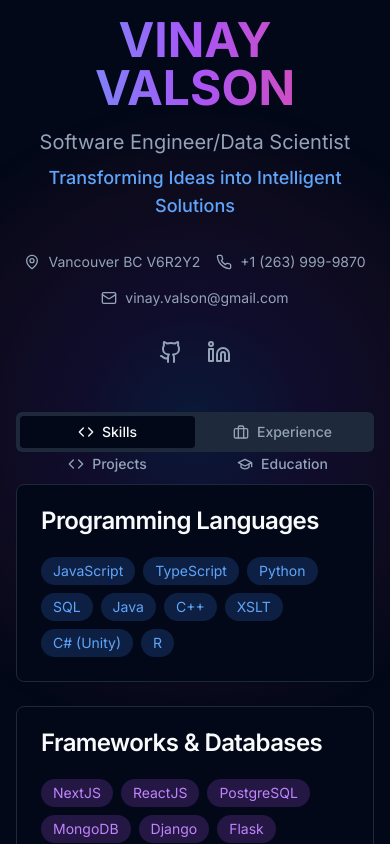
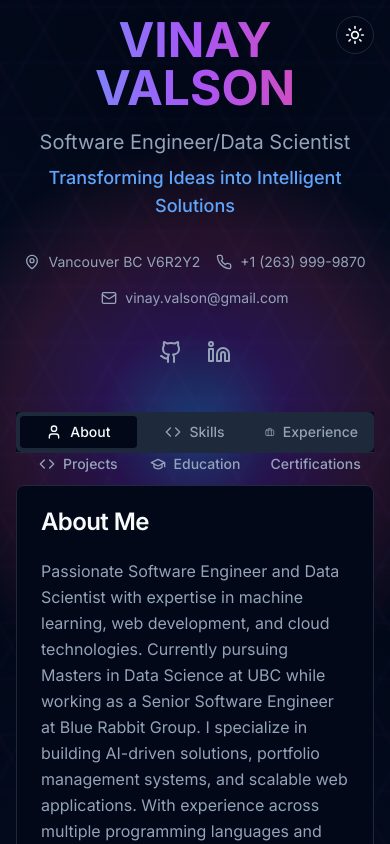
Before and after one commit to Vin-dictive/Vin-dictive.github.io, a Next.js app: page / in a window 390 px wide. Shown: the top 844 px of the page. Built offline with nearby package versions, Linux system fonts and the light colour scheme.

Commit message:
Updated with new layout

```diff
--- a/app/globals.css
+++ b/app/globals.css
@@ -4,6 +4,29 @@
 
 @layer base {
   :root {
+    --background: 0 0% 100%;
+    --foreground: 222.2 84% 4.9%;
+    --card: 0 0% 100%;
+    --card-foreground: 222.2 84% 4.9%;
+    --popover: 0 0% 100%;
+    --popover-foreground: 222.2 84% 4.9%;
+    --primary: 222.2 47.4% 11.2%;
+    --primary-foreground: 210 40% 98%;
+    --secondary: 210 40% 96%;
+    --secondary-foreground: 222.2 84% 4.9%;
+    --muted: 210 40% 96%;
+    --muted-foreground: 215.4 16.3% 46.9%;
+    --accent: 210 40% 96%;
+    --accent-foreground: 222.2 84% 4.9%;
+    --destructive: 0 84.2% 60.2%;
+    --destructive-foreground: 210 40% 98%;
+    --border: 214.3 31.8% 91.4%;
+    --input: 214.3 31.8% 91.4%;
+    --ring: 222.2 84% 4.9%;
+    --radius: 0.5rem;
+  }
+
+  .dark {
     --background: 222.2 84% 4.9%;
     --foreground: 210 40% 98%;
     --card: 222.2 84% 4.9%;
@@ -23,7 +46,6 @@
     --border: 217.2 32.6% 17.5%;
     --input: 217.2 32.6% 17.5%;
     --ring: 212.7 26.8% 83.9%;
-    --radius: 0.5rem;
   }
 }
 
@@ -43,10 +65,33 @@
   width: 100%;
   height: 100%;
   z-index: -1;
-  background: radial-gradient(circle at var(--mouse-x, 50%) var(--mouse-y, 50%),
-    rgba(59, 130, 246, 0.15) 0%,
-    rgba(147, 51, 234, 0.1) 25%,
-    rgba(236, 72, 153, 0.05) 50%,
-    transparent 70%);
-  transition: background 0.3s ease;
+  background:
+    radial-gradient(circle at var(--mouse-x, 50%) var(--mouse-y, 50%),
+      rgba(59, 130, 246, 0.4) 0%,
+      rgba(147, 51, 234, 0.25) 20%,
+      rgba(236, 72, 153, 0.15) 40%,
+      transparent 60%),
+    repeating-conic-gradient(from 0deg at 50% 50%,
+      transparent 0deg,
+      rgba(59, 130, 246, 0.03) 60deg,
+      transparent 120deg),
+    repeating-linear-gradient(0deg,
+      transparent,
+      transparent 50px,
+      rgba(147, 51, 234, 0.02) 52px,
+      rgba(147, 51, 234, 0.02) 54px,
+      transparent 56px),
+    repeating-linear-gradient(60deg,
+      transparent,
+      transparent 50px,
+      rgba(236, 72, 153, 0.02) 52px,
+      rgba(236, 72, 153, 0.02) 54px,
+      transparent 56px),
+    repeating-linear-gradient(120deg,
+      transparent,
+      transparent 50px,
+      rgba(59, 130, 246, 0.02) 52px,
+      rgba(59, 130, 246, 0.02) 54px,
+      transparent 56px);
+  transition: background 0.2s ease;
 }
--- a/app/page.tsx
+++ b/app/page.tsx
@@ -1,9 +1,10 @@
 "use client"
 
 import { motion } from 'framer-motion'
-import { Github, Linkedin, Mail, MapPin, Phone, Code, Briefcase, GraduationCap, Award } from 'lucide-react'
+import { Github, Linkedin, Mail, MapPin, Phone, Code, Briefcase, GraduationCap, Award, User, ExternalLink } from 'lucide-react'
 import { Tabs, TabsContent, TabsList, TabsTrigger } from '@/components/ui/tabs'
 import { Card, CardContent, CardDescription, CardHeader, CardTitle } from '@/components/ui/card'
+import ThemeToggle from '@/components/ThemeToggle'
 import profileData from '@/data/profile.json'
 
 export default function Home() {
@@ -11,6 +12,7 @@ export default function Home() {
 
   return (
     <div className="min-h-screen p-4 md:p-8">
+      <ThemeToggle />
       <div className="max-w-6xl mx-auto">
         {/* Hero Section */}
         <motion.div
@@ -72,10 +74,10 @@ export default function Home() {
             transition={{ delay: 1 }}
             className="flex justify-center gap-6 mb-12"
           >
-            <a href={`https://github.com/${personal.github}`} className="text-muted-foreground hover:text-blue-400 transition-colors">
+            <a href={`https://github.com/${personal.github}`} target="_blank" rel="noopener noreferrer" className="text-muted-foreground hover:text-blue-400 transition-colors">
               <Github className="w-6 h-6" />
             </a>
-            <a href={`https://linkedin.com/in/${personal.linkedin}`} className="text-muted-foreground hover:text-blue-400 transition-colors">
+            <a href={`https://linkedin.com/in/${personal.linkedin}`} target="_blank" rel="noopener noreferrer" className="text-muted-foreground hover:text-blue-400 transition-colors">
               <Linkedin className="w-6 h-6" />
             </a>
           </motion.div>
@@ -87,8 +89,13 @@ export default function Home() {
           animate={{ opacity: 1, y: 0 }}
           transition={{ duration: 0.8, delay: 0.4 }}
         >
-          <Tabs defaultValue="skills" className="w-full">
-            <TabsList className="grid w-full grid-cols-2 md:grid-cols-5 mb-8">
+          <Tabs defaultValue="about" className="w-full">
+            <div className="sticky top-0 z-40 bg-background/80 backdrop-blur-sm border-b mb-8">
+              <TabsList className="grid w-full grid-cols-3 md:grid-cols-6 p-1">
+                <TabsTrigger value="about" className="flex items-center gap-2">
+                  <User className="w-4 h-4" />
+                  About
+                </TabsTrigger>
                 <TabsTrigger value="skills" className="flex items-center gap-2">
                   <Code className="w-4 h-4" />
                   Skills
@@ -110,6 +117,25 @@ export default function Home() {
                   Certifications
                 </TabsTrigger>
               </TabsList>
+            </div>
+
+            {/* About Tab */}
+            <TabsContent value="about">
+              <motion.div
+                initial={{ opacity: 0, y: 20 }}
+                animate={{ opacity: 1, y: 0 }}
+                transition={{ delay: 0.2 }}
+              >
+                <Card>
+                  <CardHeader>
+                    <CardTitle>About Me</CardTitle>
+                  </CardHeader>
+                  <CardContent>
+                    <p className="text-muted-foreground leading-relaxed">{personal.about}</p>
+                  </CardContent>
+                </Card>
+              </motion.div>
+            </TabsContent>
 
             {/* Skills Tab */}
             <TabsContent value="skills">
@@ -189,9 +215,12 @@ export default function Home() {
                     animate={{ opacity: 1, y: 0 }}
                     transition={{ delay: index * 0.2 }}
                   >
-                    <Card>
+                    <Card className="cursor-pointer hover:shadow-lg hover:scale-[1.02] transition-all duration-300 group" onClick={() => window.open(exp.link, '_blank')}>
                       <CardHeader>
-                        <CardTitle>{exp.title}</CardTitle>
+                        <CardTitle className="flex items-center justify-between">
+                          {exp.title}
+                          <ExternalLink className="w-4 h-4 opacity-0 group-hover:opacity-100 transition-opacity" />
+                        </CardTitle>
                         <CardDescription>
                           {exp.company} • {exp.duration} • {exp.location}
                         </CardDescription>
@@ -218,9 +247,12 @@ export default function Home() {
                     animate={{ opacity: 1, scale: 1 }}
                     transition={{ delay: index * 0.1 }}
                   >
-                    <Card className="h-full">
+                    <Card className="h-full cursor-pointer hover:shadow-lg hover:scale-[1.02] transition-all duration-300 group" onClick={() => window.open(project.link, '_blank')}>
                       <CardHeader>
-                        <CardTitle>{project.name}</CardTitle>
+                        <CardTitle className="flex items-center justify-between">
+                          {project.name}
+                          <ExternalLink className="w-4 h-4 opacity-0 group-hover:opacity-100 transition-opacity" />
+                        </CardTitle>
                       </CardHeader>
                       <CardContent>
                         <p className="text-muted-foreground">{project.description}</p>
@@ -241,9 +273,12 @@ export default function Home() {
                     animate={{ opacity: 1, x: 0 }}
                     transition={{ delay: index * 0.2 }}
                   >
-                    <Card>
+                    <Card className="cursor-pointer hover:shadow-lg hover:scale-[1.02] transition-all duration-300 group" onClick={() => window.open(edu.link, '_blank')}>
                       <CardHeader>
-                        <CardTitle>{edu.degree}</CardTitle>
+                        <CardTitle className="flex items-center justify-between">
+                          {edu.degree}
+                          <ExternalLink className="w-4 h-4 opacity-0 group-hover:opacity-100 transition-opacity" />
+                        </CardTitle>
                         <CardDescription>
                           {edu.institution} • {edu.duration}
                         </CardDescription>
@@ -268,9 +303,10 @@ export default function Home() {
                     animate={{ opacity: 1, y: 0 }}
                     transition={{ delay: index * 0.1 }}
                   >
-                    <Card>
-                      <CardContent className="p-4">
-                        <p className="text-sm">{cert}</p>
+                    <Card className="cursor-pointer hover:shadow-lg hover:scale-[1.02] transition-all duration-300 group" onClick={() => window.open(cert.link, '_blank')}>
+                      <CardContent className="p-4 flex items-center justify-between">
+                        <p className="text-sm">{cert.name}</p>
+                        <ExternalLink className="w-4 h-4 opacity-0 group-hover:opacity-100 transition-opacity flex-shrink-0 ml-2" />
                       </CardContent>
                     </Card>
                   </motion.div>
--- /dev/null
+++ b/components/ThemeToggle.tsx
@@ -0,0 +1,40 @@
+"use client"
+
+import { Moon, Sun } from "lucide-react"
+import { useEffect, useState } from "react"
+
+export default function ThemeToggle() {
+  const [isDark, setIsDark] = useState(true)
+
+  useEffect(() => {
+    const theme = localStorage.getItem("theme")
+    if (theme === "light") {
+      setIsDark(false)
+      document.documentElement.classList.remove("dark")
+    } else {
+      setIsDark(true)
+      document.documentElement.classList.add("dark")
+    }
+  }, [])
+
+  const toggleTheme = () => {
+    if (isDark) {
+      document.documentElement.classList.remove("dark")
+      localStorage.setItem("theme", "light")
+      setIsDark(false)
+    } else {
+      document.documentElement.classList.add("dark")
+      localStorage.setItem("theme", "dark")
+      setIsDark(true)
+    }
+  }
+
+  return (
+    <button
+      onClick={toggleTheme}
+      className="fixed top-4 right-4 z-50 p-2 rounded-full bg-card border hover:bg-accent transition-colors"
+    >
+      {isDark ? <Sun className="w-5 h-5" /> : <Moon className="w-5 h-5" />}
+    </button>
+  )
+}
--- a/data/profile.json
+++ b/data/profile.json
@@ -8,7 +8,8 @@
     "email": "vinay.valson@gmail.com",
     "github": "Vin-dictive",
     "linkedin": "Vinay Valson",
-    "website": "Profile Page"
+    "website": "Profile Page",
+    "about": "Passionate Software Engineer and Data Scientist with expertise in machine learning, web development, and cloud technologies. Currently pursuing Masters in Data Science at UBC while working as a Senior Software Engineer at Blue Rabbit Group. I specialize in building AI-driven solutions, portfolio management systems, and scalable web applications. With experience across multiple programming languages and frameworks, I enjoy solving complex problems and creating innovative solutions that bridge the gap between data science and software engineering."
   },
   "skills": {
     "programmingLanguages": [
@@ -47,7 +48,8 @@
       "duration": "April 2024 - Present",
       "location": "Hong Kong, EU, India",
       "description": "Spearheading the design and integration of machine learning models into web platforms to develop systems for AI-driven portfolio management, web analytics, automated trading, asset-risk score framework, data ingestion pipeline and AI for crypto market analysis.",
-      "techStack": "Python, Django Restful Framework, ReactJS, Docker containers, Timescale - PostgreSQL, NextJS, MongoDB, Inngest - queue, Posthog - Web Analytics, Strapi, Slack bots, Github actions, GCP, Railway App, Clerk Authentication, PGP Keys, Postmark, AI Agent Framework Mastra, Reports generation using puppeteer"
+      "techStack": "Python, Django Restful Framework, ReactJS, Docker containers, Timescale - PostgreSQL, NextJS, MongoDB, Inngest - queue, Posthog - Web Analytics, Strapi, Slack bots, Github actions, GCP, Railway App, Clerk Authentication, PGP Keys, Postmark, AI Agent Framework Mastra, Reports generation using puppeteer",
+      "link": "https://bluerabbitgroup.com"
     },
     {
       "title": "Staff Consultant - Oracle Financial Services",
@@ -55,7 +57,8 @@
       "duration": "Aug 2021 - April 2024",
       "location": "Bangalore, India / Hong Kong",
       "description": "Collaborated with clients in Hong Kong, addressed issues, gathered requirements, and oversaw design and implementation of components like Fraud Detection, Foreign Exchange, Open API, roles and access management in Oracle Banking Digital Experience (OBDX) project.",
-      "techStack": "Java, UNIX, SQL, Web Services (SOAP and REST), OJET, Docker"
+      "techStack": "Java, UNIX, SQL, Web Services (SOAP and REST), OJET, Docker",
+      "link": "https://oracle.com/financial-services"
     },
     {
       "title": "Software Developer Intern",
@@ -63,29 +66,35 @@
       "duration": "Jan 2020 - Jul 2020",
       "location": "Pune, India",
       "description": "Developed a Bookmark widget for Ubuntu systems using Gnome toolkit, implemented as Chrome extension and Electron app. Tested and corrected Deal Management web application using MEAN stack.",
-      "techStack": "MEAN Stack, Gnome Toolkit, Chrome Extensions, Electron"
+      "techStack": "MEAN Stack, Gnome Toolkit, Chrome Extensions, Electron",
+      "link": "https://accops.com"
     }
   ],
   "projects": [
     {
       "name": "ARgorithm",
-      "description": "An open-source technology for visualizing data structures and algorithms in augmented reality created with Python-Flask, C#, Unity Game Engine, Google ARcore libraries, and GitHub for collaboration."
+      "description": "An open-source technology for visualizing data structures and algorithms in augmented reality created with Python-Flask, C#, Unity Game Engine, Google ARcore libraries, and GitHub for collaboration.",
+      "link": "https://github.com/Vin-dictive/ARgorithm"
     },
     {
       "name": "Profile Page",
-      "description": "Developed and deployed a personal profile page utilizing ReactJS for dynamic user interface and THREE.js for 3D graphics. Successfully hosted the project on GitHub Pages."
+      "description": "Developed and deployed a personal profile page utilizing ReactJS for dynamic user interface and THREE.js for 3D graphics. Successfully hosted the project on GitHub Pages.",
+      "link": "https://vin-dictive.github.io"
     },
     {
       "name": "Portfolio Optimization using Python",
-      "description": "Optimizing portfolios for optimal asset allocation using Genetic Algorithm and Efficiency frontier graph on Jupyter Notebook."
+      "description": "Optimizing portfolios for optimal asset allocation using Genetic Algorithm and Efficiency frontier graph on Jupyter Notebook.",
+      "link": "https://github.com/Vin-dictive/portfolio-optimization"
     },
     {
       "name": "RGB TO YUV conversion in High Performance Computing",
-      "description": "Made an RGB to YUV converter for videos using CUDA toolkit and python."
+      "description": "Made an RGB to YUV converter for videos using CUDA toolkit and python.",
+      "link": "https://github.com/Vin-dictive/rgb-yuv-converter"
     },
     {
       "name": "Hand Signs to Text Conversion App",
-      "description": "Implemented a Hand Signs to Text Conversion Android and Web App using Python-flask and Tensorflow.js."
+      "description": "Implemented a Hand Signs to Text Conversion Android and Web App using Python-flask and Tensorflow.js.",
+      "link": "https://github.com/Vin-dictive/hand-signs-converter"
     }
   ],
   "education": [
@@ -93,29 +102,50 @@
       "degree": "Masters - Data Science",
       "institution": "University of British Columbia, Vancouver, Canada",
       "duration": "Sep 2025 - present",
-      "details": "ML, AI, Python - Pandas, Numpy, R, Github, Academic Representative"
+      "details": "ML, AI, Python - Pandas, Numpy, R, Github, Academic Representative",
+      "link": "https://ubc.ca"
     },
     {
       "degree": "Bachelor of Engineering - Computer Engineering",
       "institution": "Army Institute of Technology, Savitribai Phule Pune University, India",
       "duration": "Jun 2017 - Jun 2021",
       "details": "DSA, OOP, OS, Web technologies, Computer architecture, ML, VR/AR",
-      "grade": "CGPA: 8.91 - First Class with Distinction"
+      "grade": "CGPA: 8.91 - First Class with Distinction",
+      "link": "https://aitpune.edu.in"
     },
     {
       "degree": "Higher Secondary School - CBSE",
       "institution": "The Greenhills Public School, Sultan Bathery, Kerala, India",
       "duration": "Jun 2015 - Jul 2017",
       "details": "Physics, Chemistry, Maths, Computer Science",
-      "grade": "Percentage: 91%"
+      "grade": "Percentage: 91%",
+      "link": "https://thegreenhillsschool.com"
     }
   ],
   "certifications": [
-    "IELTS - Academic English Proficiency Test - Overall Band Score 8 - CEFR - C1 (2024)",
-    "Python and Django Full Stack Web Developer Bootcamp (UDEMY) (2023)",
-    "Continuous Delivery & DevOps (Coursera) (2022)",
-    "Building Cloud Services with the Java Spring Framework (Coursera) (2021)",
-    "Java SE 8 Programming, Oracle WebLogic Server 12c (Oracle Certification) (2021)",
-    "Machine Learning A-Z™: Hands-On Python & R In Data Science (UDEMY) (2019)"
+    {
+      "name": "IELTS - Academic English Proficiency Test - Overall Band Score 8 - CEFR - C1 (2024)",
+      "link": "https://ielts.org"
+    },
+    {
+      "name": "Python and Django Full Stack Web Developer Bootcamp (UDEMY) (2023)",
+      "link": "https://udemy.com/course/python-and-django-full-stack-web-developer-bootcamp"
+    },
+    {
+      "name": "Continuous Delivery & DevOps (Coursera) (2022)",
+      "link": "https://coursera.org/learn/continuous-delivery-devops"
+    },
+    {
+      "name": "Building Cloud Services with the Java Spring Framework (Coursera) (2021)",
+      "link": "https://coursera.org/learn/cloud-services-java-spring-framework"
+    },
+    {
+      "name": "Java SE 8 Programming, Oracle WebLogic Server 12c (Oracle Certification) (2021)",
+      "link": "https://oracle.com/certification"
+    },
+    {
+      "name": "Machine Learning A-Z™: Hands-On Python & R In Data Science (UDEMY) (2019)",
+      "link": "https://udemy.com/course/machinelearning"
+    }
   ]
 }
```
Also changed, not shown: 1 other file (tests, documents, lock files or other folders). Lines whose indentation alone changed are shown as unchanged.
